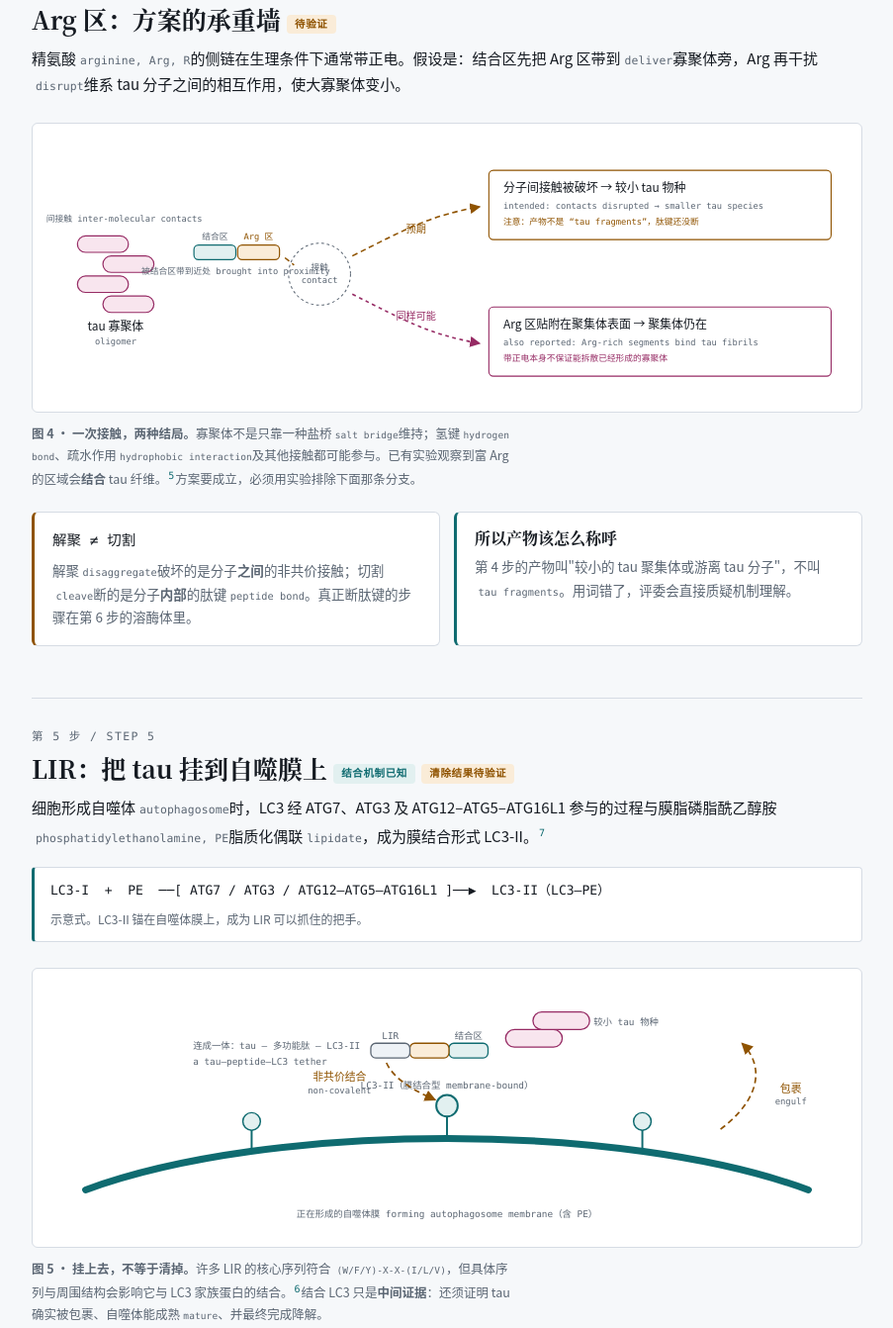
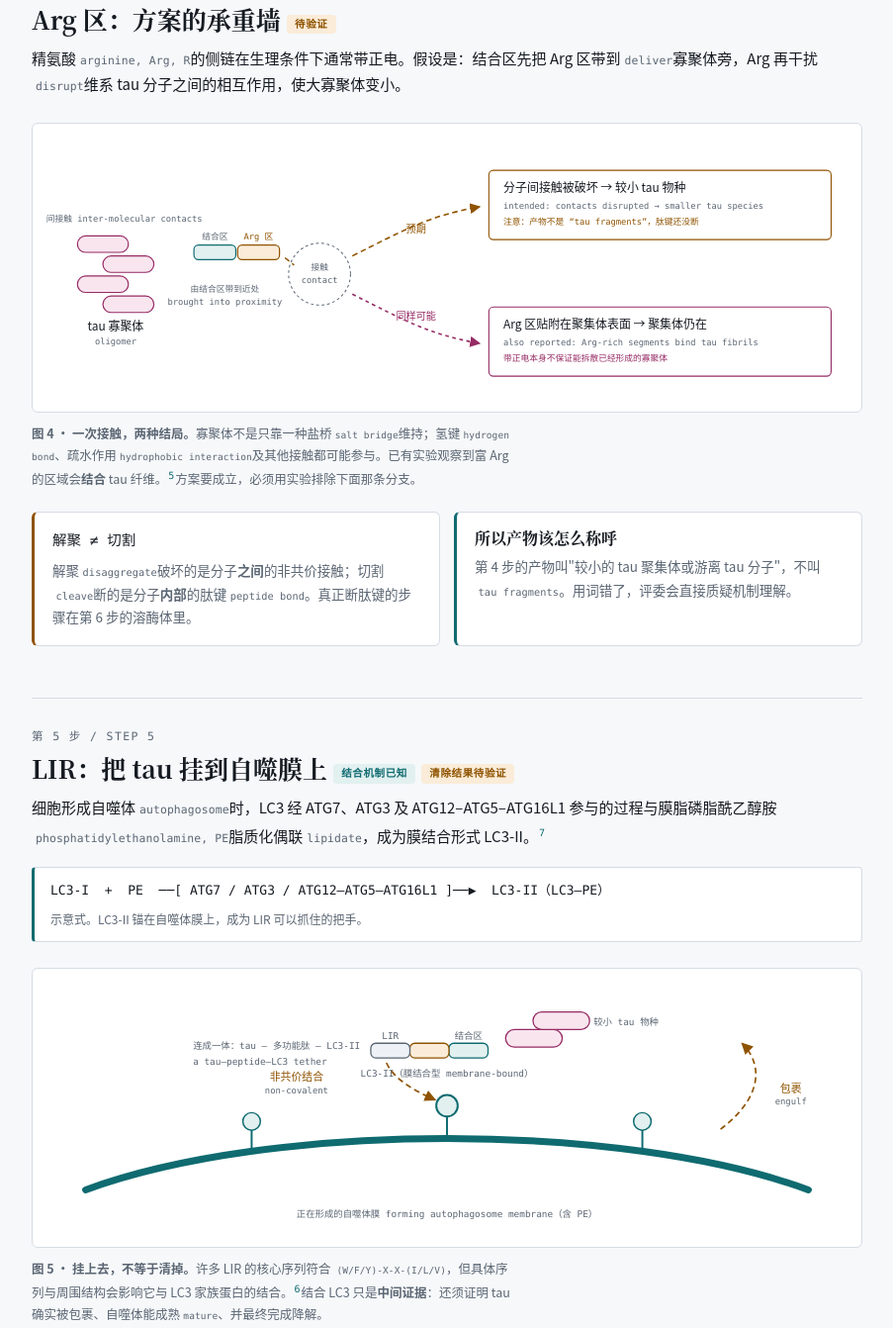
Before and after one commit to Uugyfgyb/Neuro-Mechanism-Graph, a plain HTML site: page topics/tau-ptau181-clearance/index.html in a window 1280 px wide. Shown: the part 2766-4108 px from the top of the page at 99% size, without its empty margins (188-1091 px from the left). Drawn offline with Linux system fonts and the light colour scheme.

Commit message:
Fix three SVG label collisions in the tau clearance figures
打印成 A4 时发现的图内文字重叠，顺带修正页面本身：
- 图 3：内体分支的英文说明过长，超出方框边界，改短
- 图 4："由结合区带到近处"压在"接触 contact"虚线圈上，下移并拆成中英两行
- 图 5："非共价结合"与"LC3-II（膜结合型）"相撞，前者左移、后者上移

Co-Authored-By: Claude Opus 5 <noreply@anthropic.com>

```diff
--- a/topics/tau-ptau181-clearance/index.html
+++ b/topics/tau-ptau181-clearance/index.html
@@ -281,7 +281,7 @@ footer{margin-top:52px;padding-top:22px;border-top:1px solid var(--rule);font-si
 
       <rect class="box" x="462" y="170" width="336" height="58" rx="5" style="stroke:var(--patho)"/>
       <text class="lbl" x="478" y="194">肽困在内体 → 后面全部不发生</text>
-      <text class="en" x="478" y="212">endosomal entrapment — recognition and disassembly never start</text>
+      <text class="en" x="478" y="212">endosomal entrapment — nothing downstream happens</text>
 
       <text class="arw" x="372" y="78" text-anchor="middle" style="fill:var(--hypo)">逃逸</text>
       <text class="arw" x="372" y="176" text-anchor="middle" style="fill:var(--patho)">未逃逸</text>
@@ -341,7 +341,8 @@ footer{margin-top:52px;padding-top:22px;border-top:1px solid var(--rule);font-si
         <rect class="seg-b" x="210" y="118" width="46" height="16" rx="5"/>
         <text class="en" x="185" y="112" text-anchor="middle">结合区</text>
         <text class="en" x="233" y="112" text-anchor="middle" style="fill:var(--hypo)">Arg 区</text>
-        <text class="en" x="208" y="150" text-anchor="middle">被结合区带到近处 brought into proximity</text>
+        <text class="en" x="196" y="170" text-anchor="middle">由结合区带到近处</text>
+        <text class="en" x="196" y="184" text-anchor="middle">brought into proximity</text>
       </g>
       <circle class="ghost" cx="300" cy="150" r="34"/>
       <text class="en" x="300" y="146" text-anchor="middle">接触</text>
@@ -399,7 +400,7 @@ footer{margin-top:52px;padding-top:22px;border-top:1px solid var(--rule);font-si
         <line x1="210" y1="170" x2="210" y2="150" stroke="var(--known)" stroke-width="2"/><circle cx="210" cy="142" r="9" fill="var(--known-wash)" stroke="var(--known)" stroke-width="1.5"/>
         <line x1="410" y1="158" x2="410" y2="134" stroke="var(--known)" stroke-width="2"/><circle cx="410" cy="126" r="11" fill="var(--known-wash)" stroke="var(--known)" stroke-width="2"/>
         <line x1="610" y1="170" x2="610" y2="150" stroke="var(--known)" stroke-width="2"/><circle cx="610" cy="142" r="9" fill="var(--known-wash)" stroke="var(--known)" stroke-width="1.5"/>
-        <text class="en" x="410" y="108" text-anchor="middle">LC3-II（膜结合型 membrane-bound）</text>
+        <text class="en" x="410" y="96" text-anchor="middle">LC3-II（膜结合型 membrane-bound）</text>
       </g>
       <!-- tau + peptide tether -->
       <g>
@@ -413,8 +414,8 @@ footer{margin-top:52px;padding-top:22px;border-top:1px solid var(--rule);font-si
         <text class="en" x="432" y="58" text-anchor="middle">结合区</text>
       </g>
       <path class="h" d="M348 82 C356 100 380 112 398 120" marker-end="url(#ar-h4)"/>
-      <text class="arw" x="300" y="100" text-anchor="middle" style="fill:var(--hypo)">非共价结合</text>
-      <text class="arwen" x="300" y="113" text-anchor="middle">non-covalent</text>
+      <text class="arw" x="256" y="100" text-anchor="middle" style="fill:var(--hypo)">非共价结合</text>
+      <text class="arwen" x="256" y="113" text-anchor="middle">non-covalent</text>
       <!-- engulf -->
       <path class="h" d="M690 150 C730 120 736 86 712 62" marker-end="url(#ar-h4)"/>
       <text class="arw" x="762" y="112" text-anchor="middle" style="fill:var(--hypo)">包裹</text>
```
